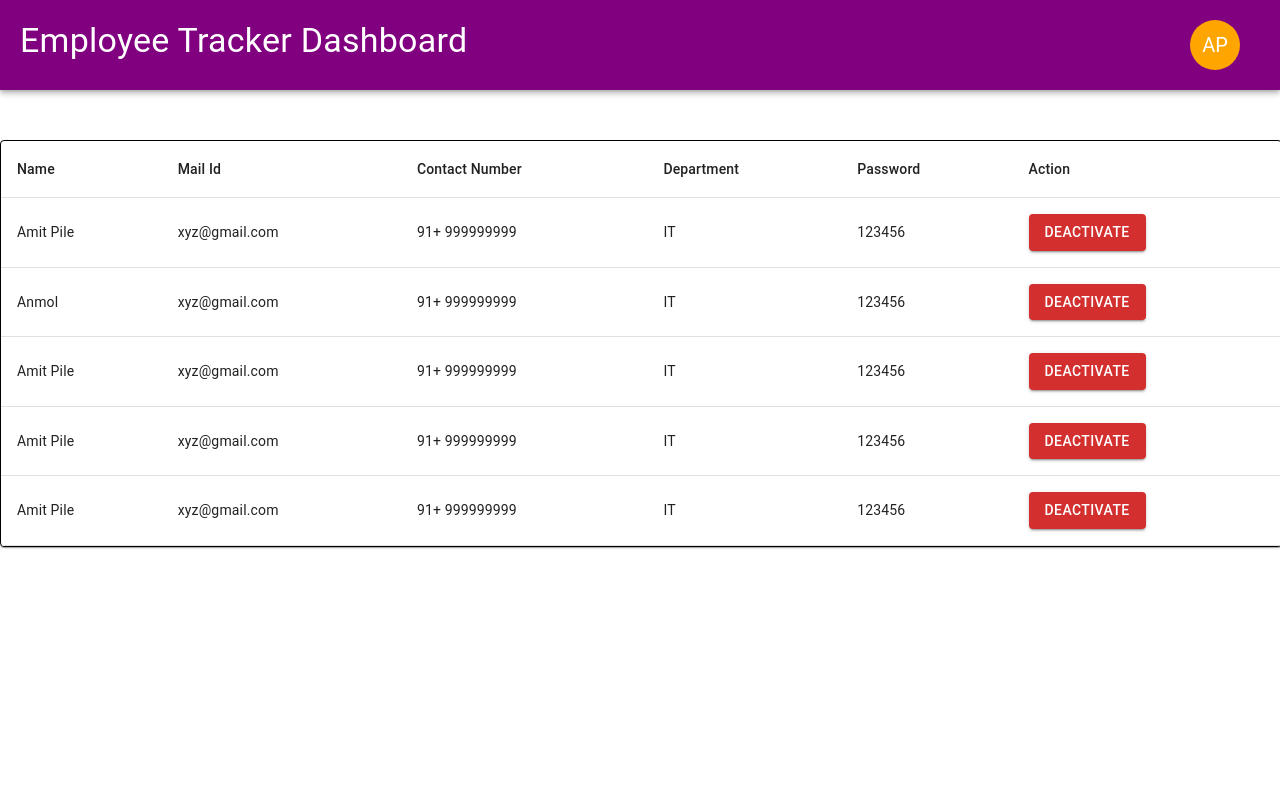
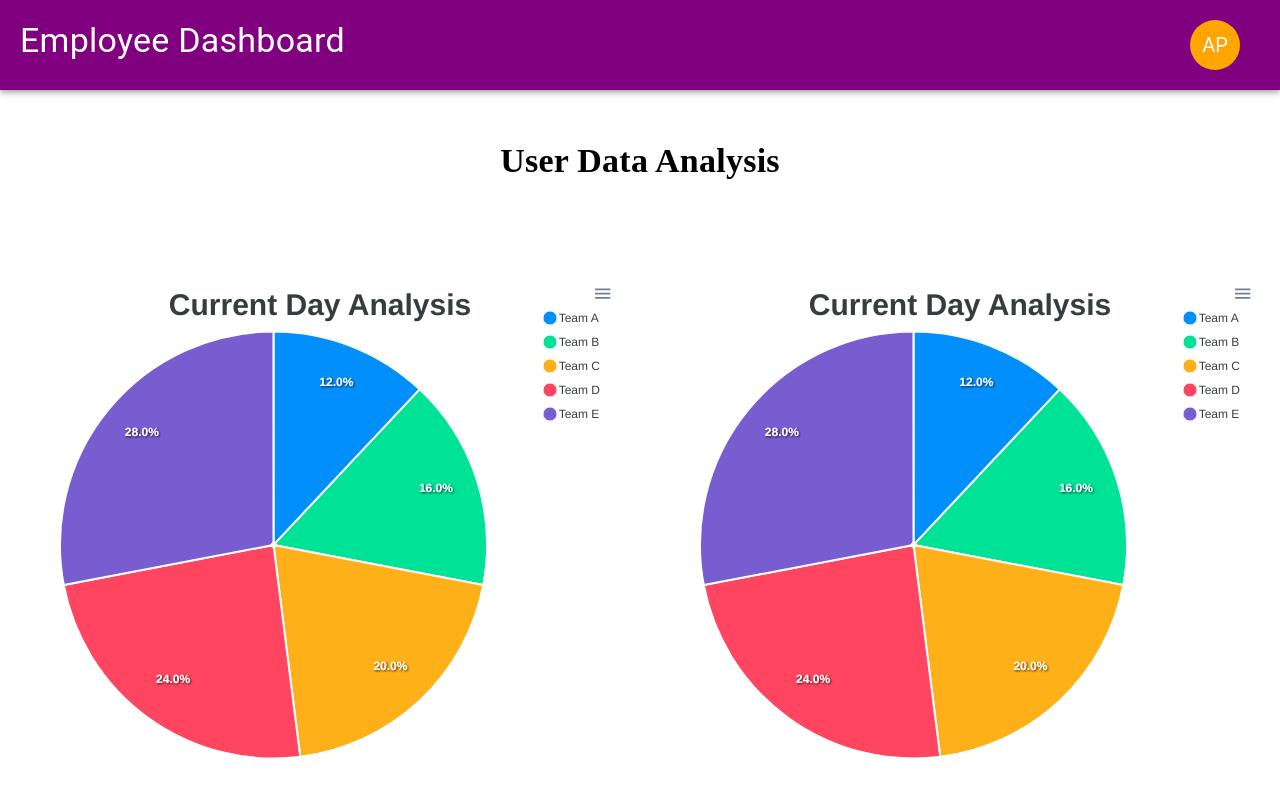
Before and after one commit to amit429/Employee-Tracker, a React (Create React App) app: page /employee-dashboard in a window 1280 px wide. Shown: the top 796 px of the page. Built offline with nearby package versions, Linux system fonts and the light colour scheme.

Commit message:
pie chart

```diff
--- a/package.json
+++ b/package.json
@@ -14,6 +14,7 @@
     "react": "^18.2.0",
     "react-apexcharts": "^1.4.0",
     "react-dom": "^18.2.0",
+    "react-router-dom": "^6.4.2",
     "react-scripts": "5.0.1",
     "web-vitals": "^2.1.4"
   },
--- a/src/App.js
+++ b/src/App.js
@@ -1,11 +1,18 @@
 import logo from './logo.svg';
 import './App.css';
-import Dashboard from './admin/client/Dashboard';
+import AdminDashboard from './admin/client/Dashboard';
+import EmployeeDashboard from './employee/client/EmployeeDashboard';
+import { BrowserRouter, Routes, Route } from 'react-router-dom';
 
 function App() {
   return (
     <>
-      <Dashboard/>
+      <BrowserRouter>
+        <Routes>
+          <Route path="/admin-dashboard" element={<AdminDashboard/>}/>
+          <Route path="/employee-dashboard" element={<EmployeeDashboard/>}/>
+        </Routes>
+      </BrowserRouter>
     </>
   );
 }
--- a/src/admin/client/Dashboard.js
+++ b/src/admin/client/Dashboard.js
@@ -5,7 +5,7 @@ import Table from './components/Table'
 export default function Dashboard() {
   return (
     <>
-        <Navbar/>
+        <Navbar title = "Employee Tracker Dashboard"/>
         <Table/>
     </>
   )
--- a/src/admin/client/components/Navbar.js
+++ b/src/admin/client/components/Navbar.js
@@ -2,7 +2,7 @@ import React from 'react'
 import AppBar from '@mui/material/AppBar';
 import { Avatar, Typography } from '@mui/material';
 
-export default function Navbar() {
+export default function Navbar(props) {
   return (
     <>
         <AppBar position="static" sx={{
@@ -12,7 +12,7 @@ export default function Navbar() {
             flexDirection: 'row',
         }}>
            <Typography variant="h4" component="div" sx={{ flexGrow: 1 }}>
-                Employee Tracker Dashboard
+               {props.title}
            </Typography>
 
            <Avatar alt="Amit Pile" sx={{
--- /dev/null
+++ b/src/employee/client/EmployeeDashboard.js
@@ -0,0 +1,28 @@
+import { Box, Typography} from '@mui/material'
+import React from 'react'
+import Navbar from '../../admin/client/components/Navbar'
+import PieChart from './components/PieChart'
+
+export default function EmployeeDashboard() {
+  return (
+    <>
+        <Navbar title = "Employee Dashboard"/>
+        <Typography variant='h4' fontFamily={"serif"} fontWeight= "800" align='center' marginTop="50px">
+                User Data Analysis
+        </Typography>
+        <Box
+            sx={{
+                display: 'flex',
+                flexDirection: 'row',
+                justifyContent: 'space-around',
+                height: '1000px',
+                marginTop: '100px',
+            }}
+        >
+
+            <PieChart/>
+            <PieChart/>
+        </Box>
+    </>
+  )
+}
--- /dev/null
+++ b/src/employee/client/components/PieChart.js
@@ -0,0 +1,84 @@
+import React from 'react'
+import Chart from 'react-apexcharts'
+
+export default function PieChart() {
+  return (
+    <>
+        <Chart
+            width={"200%"}
+            options={{
+                chart: {
+                    id: "current-day",
+                    type: 'pie',
+                    toolbar: {
+                        show: true,
+                        autoSelected: 'pan',
+                    },
+                    zoom: {
+                        enabled: true,
+                    },
+
+                    dropShadow: {
+                        enabled: false,
+                        enabledOnSeries: undefined,
+                        top: 0,
+                        left: 0,
+                        blur: 3,
+                        color: '#000',
+                        opacity: 0.35
+                    }
+                },
+
+                dataLabels: {
+                    enabled: true,
+                },
+
+                plotOptions: {
+                    pie: {
+                        expandOnClick: true,
+                    }
+                },
+
+                legend: {
+                    show: true,
+                },
+
+                title: {
+                    text: 'Current Day Analysis',
+                    align: 'center',
+                    margintop: 20,
+                    style: {
+                        fontSize: '30px',
+                        fontWeight: 1000,
+                    }
+                },
+
+                value: {
+                    show: true,
+                    fontSize: '16px',
+                    fontFamily: 'Helvetica, Arial, sans-serif',
+                    fontWeight: 400,
+                  },
+
+                noData: {
+                    text: undefined,
+                    align: 'center',
+                    verticalAlign: 'middle',
+                    offsetX: 0,
+                    offsetY: 0,
+                    style: {
+                      color: undefined,
+                      fontSize: '14px',
+                      fontFamily: undefined
+                    }
+                  },
+
+                labels: ['Team A', 'Team B', 'Team C', 'Team D', 'Team E'],
+            }}
+            type="pie"
+            series={[30,40,50,60,70]}
+
+        />
+    </>
+  )
+}
```
Also changed, not shown: src/employee/client/components/BarChart.js (added, +9 -0 lines), 1 other file (tests, documents, lock files or other folders).
